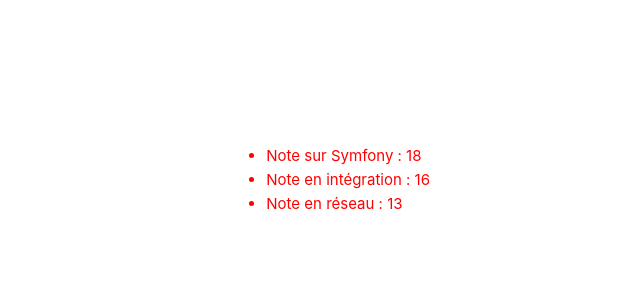
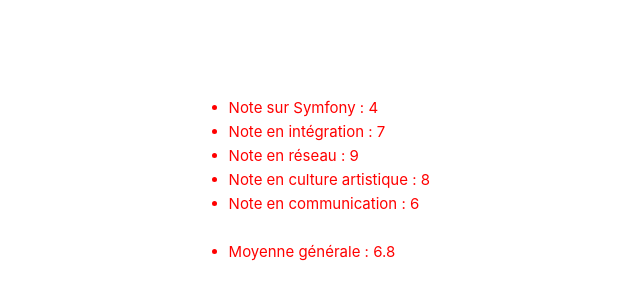
Before and after one commit to Antoaane/WRA506-Pays, a Vue app in the folder vue-project/: page / in a window 1280 px wide. Shown: the part 220-520 px from the top of the page, without its empty margins (210-850 px from the left). Built offline with nearby package versions, Linux system fonts and the light colour scheme.

Commit message:
feat: new compoenent & average

```diff
--- a/vue-project/src/App.vue
+++ b/vue-project/src/App.vue
@@ -1,14 +1,26 @@
 <script setup>
-  const symfony = 18
-  const integration = 16
-  const reseau = 13
+  import TitleText from './components/TitleText.vue'
+
+  const symfony = 4
+  const integration = 7
+  const reseau = 9
+  const cultureArtistique = 8
+  const communication = 6
+
+  const average = (symfony + integration + reseau + cultureArtistique + communication) / 5
 </script>
 
 <template>
+  <TitleText />
+
   <ul>
     <li>Note sur Symfony : {{ symfony }}</li>
     <li>Note en intégration : {{ integration }}</li>
     <li>Note en réseau : {{ reseau }}</li>
+    <li>Note en culture artistique : {{ cultureArtistique }}</li>
+    <li>Note en communication : {{ communication }}</li>
+    <br>
+    <li>Moyenne générale : {{ average }}</li>
   </ul>
 </template>
 
--- /dev/null
+++ b/vue-project/src/components/TitleText.vue
@@ -0,0 +1,19 @@
+<script>
+    const title = 'Notes'
+    const text = 'Voici les notes de l\'étudiant :'
+</script>
+
+<template>
+    <h1>{{ title }}</h1>
+
+    <p>{{ text }}</p>
+</template>
+
+<style>
+    h1 {
+        color: purple;
+    }
+    p {
+        color: greenyellow;
+    }
+</style>
```
